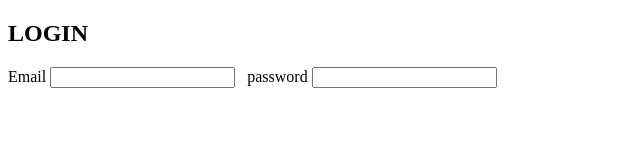
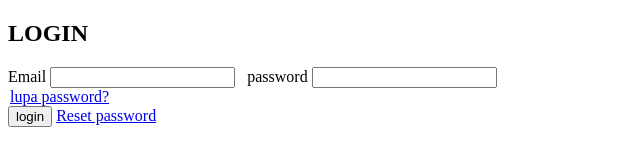
Before and after one commit to tokoonlinebyteguh/teguhonline, a plain HTML site: page login/login.html in a window 1280 px wide. Shown: the whole page, without its empty margins (0-640 px from the left). Drawn offline with Linux system fonts and the light colour scheme.

Commit message:
Update login.html

```diff
--- a/login/login.html
+++ b/login/login.html
@@ -24,6 +24,14 @@
 					&nbsp; password
 				</label>
 				<input type="password" id="password" name="password" required>
+
+				<a href="lupapassword.html">
+					<legend id="lupapasword">lupa password?</legend>
+				</a>
+
+				<input type="submit" id="submit" name="submit" value="login">
+
+				<a href="resetpassword.html">Reset password</a>
 			</form>
 		</div>
 	</div>
```
